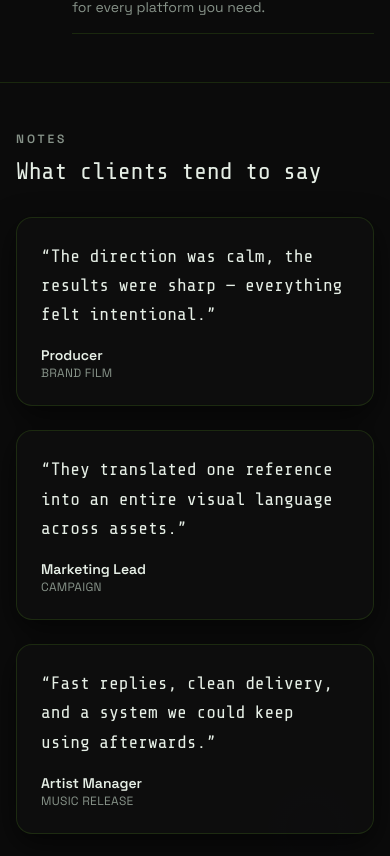
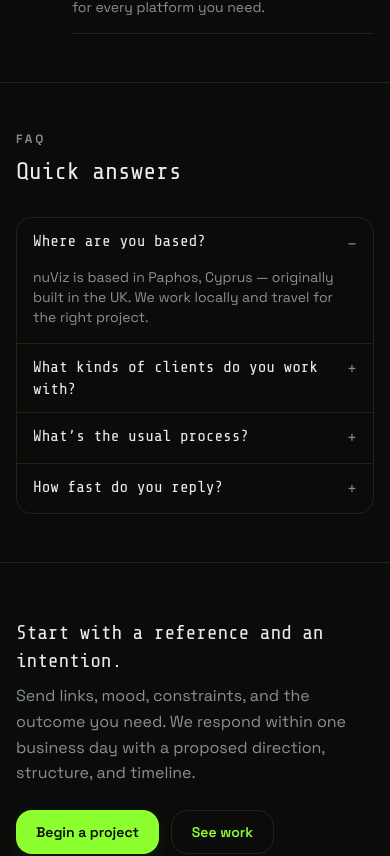
Before and after one commit to nuVizy/web2, a React (Vite) app: page / in a window 390 px wide. Shown: the part 7099-7955 px from the top of the page. Built offline with nearby package versions, Linux system fonts and the light colour scheme; no server answers.

Commit message:
Updated Home.tsx

```diff
--- a/src/pages/Home.tsx
+++ b/src/pages/Home.tsx
@@ -463,32 +463,6 @@ const Home = () => {
         </div>
       </Section>
 
-      {/* Testimonials */}
-      <Section size="lg" padClassName="py-12 md:py-16" tone="borderTop">
-        <SectionHeading as="h2" kicker="Notes" title="What clients tend to say" />
-        <div className="mt-8">
-          <TestimonialBlock
-            testimonials={[
-              {
-                quote: "The direction was calm, the results were sharp — everything felt intentional.",
-                name: "Producer",
-                role: "Brand film",
-              },
-              {
-                quote: "They translated one reference into an entire visual language across assets.",
-                name: "Marketing Lead",
-                role: "Campaign",
-              },
-              {
-                quote: "Fast replies, clean delivery, and a system we could keep using afterwards.",
-                name: "Artist Manager",
-                role: "Music release",
-              },
-            ]}
-          />
-        </div>
-      </Section>
-
       {/* FAQ */}
       <Section size="lg" padClassName="py-12 md:py-16" tone="borderTop">
         <SectionHeading as="h2" kicker="FAQ" title="Quick answers" />
```
